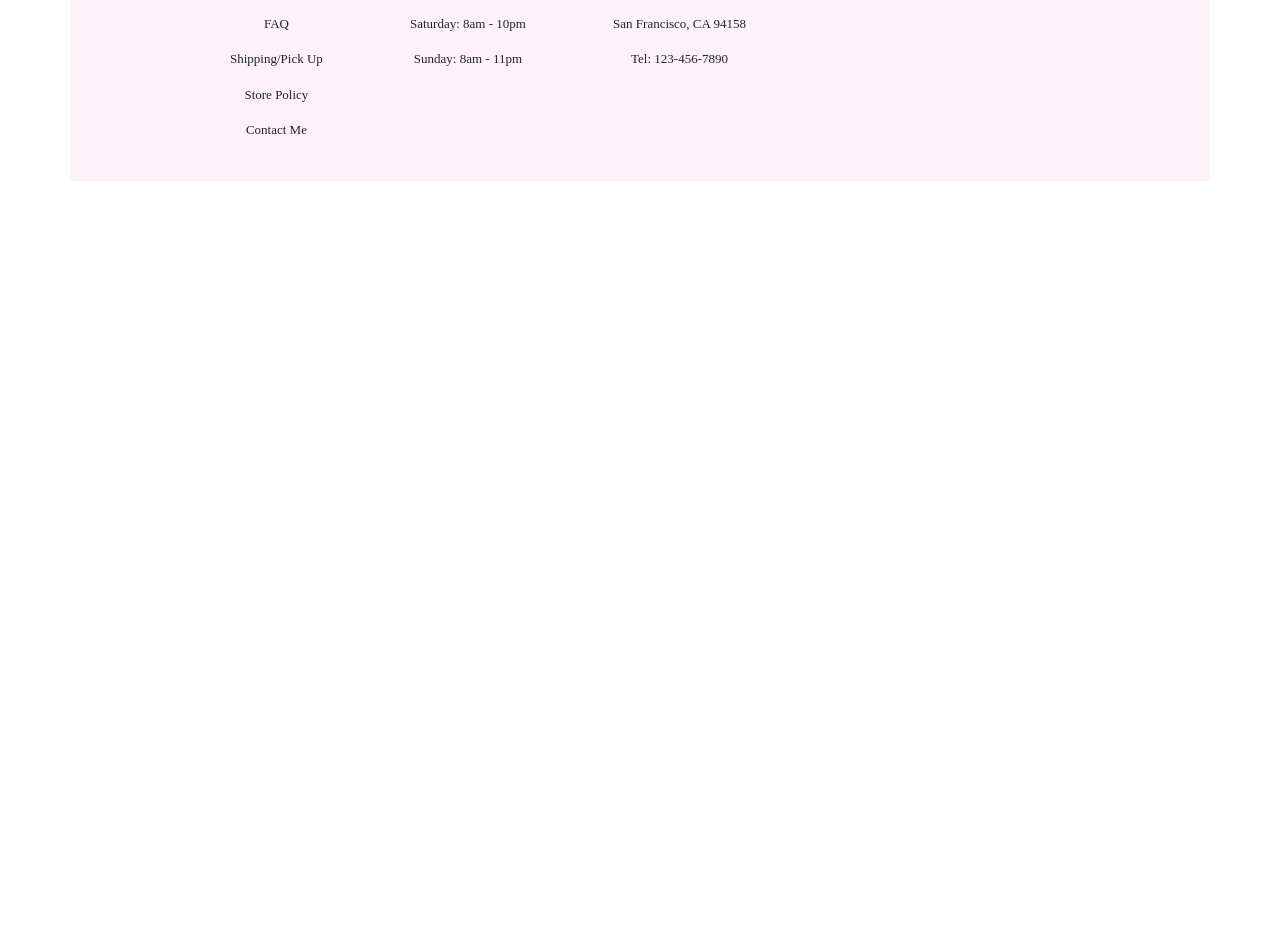
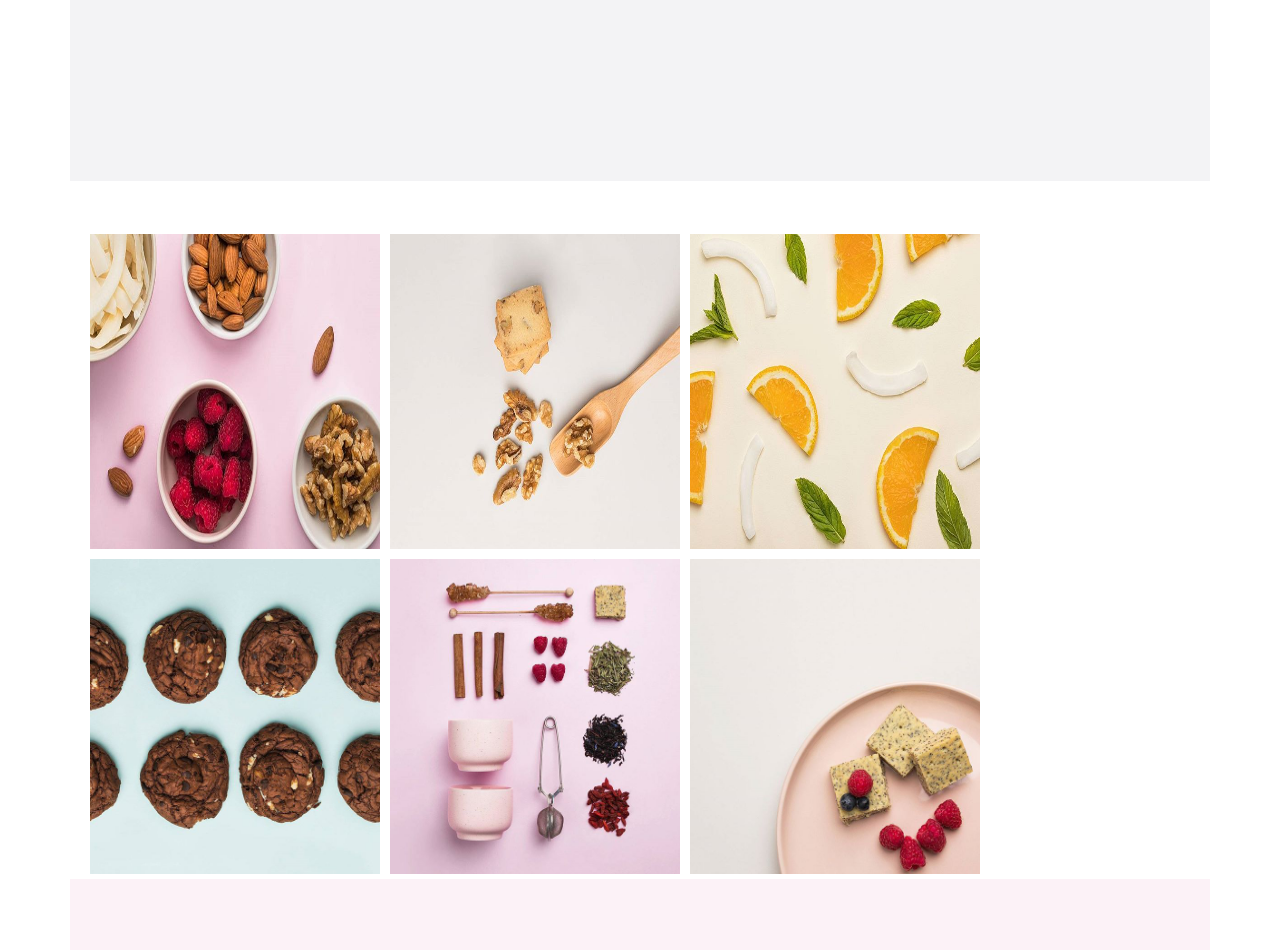
Before and after one commit to amberjsharpe/deinas-bites, a plain HTML site: page index.html in a window 1280 px wide. Shown: the part 1418-2368 px from the top of the page. Before the commit the page ends 1599 px from the top, so only its background shows below. Drawn offline with nearby package versions, Linux system fonts and the light colour scheme; files that its build step writes are made by us from their sources; a script that the page names is missing.

Commit message:
added more bites display and images

```diff
--- a/index.html
+++ b/index.html
@@ -63,12 +63,27 @@
                     </div>
                 </div>
 
-
            <div class="all-cookies">
                 <div class="all-cookies-component">
                     <hr>
                     <button type="button" id="all-cookies" class="btn btn-outline-dark">All Cookies</button>
                 </div>
+            </div>
+        </div>
+
+        <div>
+            <div class="container pr-0 pl-0 pb-5 w-100">
+                <div id="light-grey-container">
+                    <h2 class="pt-5">/ FOLLOW ME FOR MORE BITES</h2>
+                </div>
+            </div>
+            <div id="more-bites-display" class="container">
+                <div><img class="more-bites-img" src="more-bites-images/bowls.jpg" alt="bowls"></div>
+                <div><img class="more-bites-img" src="more-bites-images/spoon.jpg" alt="spoon"></div>
+                <div><img class="more-bites-img" src="more-bites-images/oranges.jpg" alt="oranges"></div>
+                <div><img class="more-bites-img" src="more-bites-images/choc_cookies.jpg" alt="chocolate cookies"></div>
+                <div><img class="more-bites-img" src="more-bites-images/ingredients.jpg" alt="ingredients"></div>
+                <div><img class="more-bites-img" src="more-bites-images/crackers.jpg" alt="crackers"></div>
             </div>
         </div>
         <footer id="footer" class="container">
--- a/scss/main.scss
+++ b/scss/main.scss
@@ -124,7 +124,22 @@ body {
     }
 }
 
-// Hover Best Seller Image
+#light-grey-container {
+    background-color: $color-light-gray;
+    height: 300px;
+}
+
+#more-bites-display {
+    display: flex;
+    flex-wrap: wrap;
+    align-items: center;
+}
+
+.more-bites-img {
+    height: 325px;
+    width: 300px;
+    padding: 5px;
+}
 
 // Footer //
 #footer {
```
Also changed, not shown: more-bites-images/bowls.jpg (renamed from images/bowls.jpg), more-bites-images/choc_cookies.jpg (renamed from images/choc_cookies.jpg), more-bites-images/crackers.jpg (renamed from images/crackers.jpg), more-bites-images/ingredients.jpg (renamed from images/ingredients.jpg), more-bites-images/oranges.jpg (renamed from images/oranges.jpg), more-bites-images/spoon.jpg (renamed from images/spoon.jpg).
